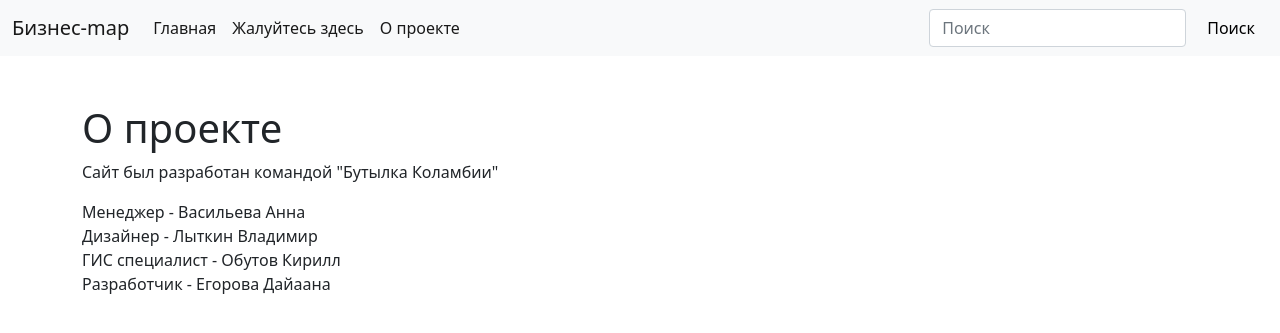
After one commit to chichxh/bm, a PHP site: page /about.php in a window 1280 px wide. The commit adds this page. Shown: the top 333 px of the page. Run offline with PHP 8.4, Linux system fonts and the light colour scheme; some libraries are stand-ins or nearby versions.

Commit message:
add about.php fix form.php header.php

```diff
--- /dev/null
+++ b/about.php
@@ -0,0 +1,27 @@
+<!DOCTYPE html>
+<html>
+<head>
+	<title>О проекте</title>
+	<link href="https://cdn.jsdelivr.net/npm/bootstrap@5.0.0-beta2/dist/css/bootstrap.min.css" rel="stylesheet" integrity="sha384-BmbxuPwQa2lc/FVzBcNJ7UAyJxM6wuqIj61tLrc4wSX0szH/Ev+nYRRuWlolflfl" crossorigin="anonymous">
+</head>
+<body>
+	<?php require 'header.php' ?>
+
+	<div class="container mt-5">
+		<div class="row">
+			<h1>О проекте</h1>
+		</div>
+		<div class="row">
+			<p>Сайт был разработан командой "Бутылка Коламбии"</p>
+		</div>
+		<div class="row">
+			<p>Менеджер - Васильева Анна <br> Дизайнер - Лыткин Владимир <br> ГИС специалист - Обутов Кирилл <br> Разработчик - Егорова Дайаана </p>
+		</div>
+	</div>
+
+
+<script src="https://cdn.jsdelivr.net/npm/bootstrap@5.0.0-beta2/dist/js/bootstrap.bundle.min.js" integrity="sha384-b5kHyXgcpbZJO/tY9Ul7kGkf1S0CWuKcCD38l8YkeH8z8QjE0GmW1gYU5S9FOnJ0" crossorigin="anonymous"></script>
+<script src="https://cdn.jsdelivr.net/npm/@popperjs/core@2.6.0/dist/umd/popper.min.js" integrity="sha384-KsvD1yqQ1/1+IA7gi3P0tyJcT3vR+NdBTt13hSJ2lnve8agRGXTTyNaBYmCR/Nwi" crossorigin="anonymous"></script>
+<script src="https://cdn.jsdelivr.net/npm/bootstrap@5.0.0-beta2/dist/js/bootstrap.min.js" integrity="sha384-nsg8ua9HAw1y0W1btsyWgBklPnCUAFLuTMS2G72MMONqmOymq585AcH49TLBQObG" crossorigin="anonymous"></script>
+</body>
+</html>
--- a/header.php
+++ b/header.php
@@ -11,7 +11,7 @@
 			            <a class="nav-link active" aria-current="page" href="index.php">Главная</a>
 			        </li>
 			        <li class="nav-item">
-			            <a class="nav-link active" href="for.php">Жалуйтесь здесь</a>
+			            <a class="nav-link active" href="form.php">Жалуйтесь здесь</a>
 			        </li>
 			        <!-- <li class="nav-item dropdown">
 			            <a class="nav-link dropdown-toggle" href="#" id="navbarDropdown" role="button" data-bs-toggle="dropdown" aria-expanded="false">
@@ -24,7 +24,7 @@
 			            </ul>
 			        </li> -->
 			        <li class="nav-item">
-			            <a class="nav-link active" href="#" tabindex="-1" aria-disabled="true">О проекте</a>
+			            <a class="nav-link active" href="about.php" tabindex="-1" aria-disabled="true">О проекте</a>
 			        </li>
 			    </ul>
 		        <form class="d-flex">
```
Also changed, not shown: form.php (+7 -0 lines).
